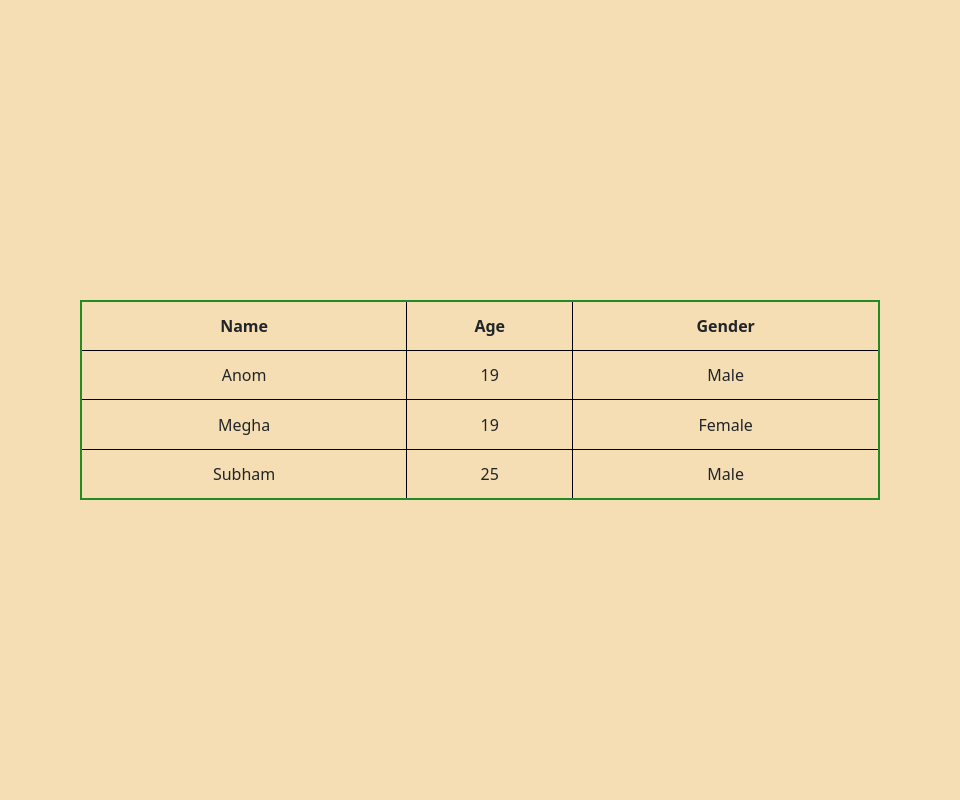
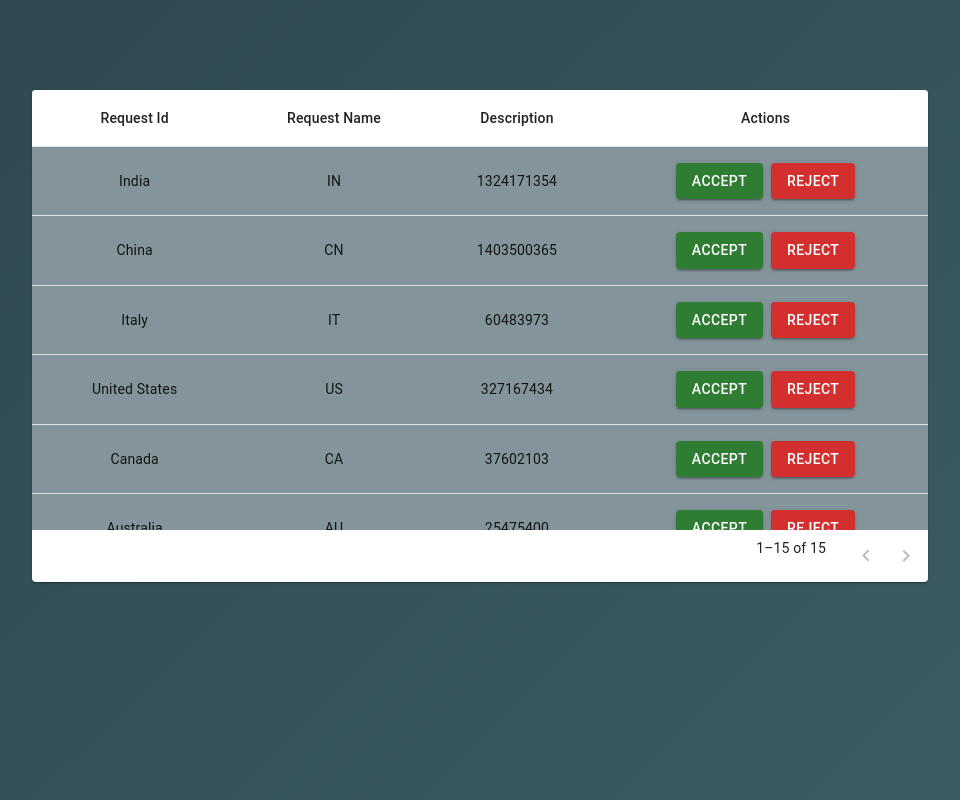
Before and after one commit to Uni-Libro/Admin-Panel, a React (Create React App) app: page /table in a window 1280 px wide. Shown: the whole page, without its empty margins (160-1120 px from the left). Built offline with nearby package versions, Linux system fonts and the light colour scheme.

Commit message:
table page completed

```diff
--- a/package.json
+++ b/package.json
@@ -3,6 +3,10 @@
   "version": "0.1.0",
   "private": true,
   "dependencies": {
+    "@emotion/react": "^11.10.5",
+    "@emotion/styled": "^11.10.5",
+    "@mui/material": "^5.11.0",
+    "@mui/x-data-grid": "^5.17.14",
     "@testing-library/jest-dom": "^5.16.5",
     "@testing-library/react": "^13.4.0",
     "@testing-library/user-event": "^13.5.0",
--- a/src/Table-design.css
+++ b/src/Table-design.css
@@ -1,24 +1,20 @@
-.Table {
-  width: 100%;
-  height: 100vh;
+.paper {
+  margin: auto;
+  margin-top: 7%;
+}
+
+.table-container {
+  background-color: #83959a;
+}
+
+.content {
+  background: linear-gradient(-45deg, #496b73, #274046, #1d3035);
+  background-size: 400% 400%;
+  animation: gradient 15s ease infinite;
+
   display: flex;
   justify-content: center;
   align-items: center;
-  background-color: wheat;
+  width: 100vw;
+  height: 100vh;
 }
-
-table {
-  border: 2px solid forestgreen;
-  width: 800px;
-  height: 200px;
-}
-
-td {
-  border: 1px solid black;
-  text-align: center;
-}
-
-th {
-  border: 1px solid black;
-  text-align: center;
-}
--- a/src/Table.js
+++ b/src/Table.js
@@ -1,31 +1,129 @@
-import React from "react"
-import "./Table-design.css"
+import * as React from 'react';
+import Paper from '@mui/material/Paper';
+import Table from '@mui/material/Table';
+import TableBody from '@mui/material/TableBody';
+import TableCell from '@mui/material/TableCell';
+import TableContainer from '@mui/material/TableContainer';
+import TableHead from '@mui/material/TableHead';
+import TablePagination from '@mui/material/TablePagination';
+import TableRow from '@mui/material/TableRow';
+import './Table-design.css'
+import { Button } from '@mui/material';
+import { AlertDialog, FormDialog } from './hooks/Dialog';
 
-const data = [
-  { name: "Anom", age: 19, gender: "Male" },
-  { name: "Megha", age: 19, gender: "Female" },
-  { name: "Subham", age: 25, gender: "Male" },
-]
+const columns = [
+  { id: 'id', label: 'Request Id', minWidth: 100, align: 'center' },
+  { id: 'name', label: 'Request Name', minWidth: 100, align: 'center' },
+  {
+    id: 'description',
+    label: 'Description',
+    minWidth: 100,
+    align: 'center',
+  },
+];
 
-export default function (props) {
+function createData(id, name, description) {
+  return { id, name, description };
+}
+
+const rows = [
+  createData('India', 'IN', 1324171354,),
+  createData('China', 'CN', 1403500365,),
+  createData('Italy', 'IT', 60483973,),
+  createData('United States', 'US', 327167434,),
+  createData('Canada', 'CA', 37602103,),
+  createData('Australia', 'AU', 25475400,),
+  createData('Germany', 'DE', 83019200,),
+  createData('Ireland', 'IE', 4857000,),
+  createData('Mexico', 'MX', 126577691,),
+  createData('Japan', 'JP', 126317000,),
+  createData('France', 'FR', 67022000,),
+  createData('United Kingdom', 'GB', 67545757,),
+  createData('Russia', 'RU', 146793744,),
+  createData('Nigeria', 'NG', 200962417,),
+  createData('Brazil', 'BR', 210147125,),
+];
+
+export default function StickyHeadTable() {
+  const [page, setPage] = React.useState(0);
+  const [activeDialog, setActiveDialog] = React.useState(false);
+  const [rowsPerPage, setRowsPerPage] = React.useState(30);
+
+  const handleChangePage = (event, newPage) => {
+    setPage(newPage);
+  };
+
+  const handleChangeRowsPerPage = (event) => {
+    setRowsPerPage(+event.target.value);
+    setPage(0);
+  };
+
   return (
-    <div className="Table">
-      <table>
-        <tr>
-          <th>Name</th>
-          <th>Age</th>
-          <th>Gender</th>
-        </tr>
-        {data.map((val, key) => {
-          return (
-            <tr key={key}>
-              <td>{val.name}</td>
-              <td>{val.age}</td>
-              <td>{val.gender}</td>
-            </tr>
-          )
-        })}
-      </table>
+    <div className='content'>
+      <Paper sx={{ width: '70%', overflow: 'hidden' }} className='paper'>
+        <TableContainer sx={{ maxHeight: 440 }} className='table-container'>
+          <Table stickyHeader aria-label="sticky table">
+            <TableHead>
+              <TableRow>
+                {columns.map((column) => (
+                  <TableCell
+                    key={column.id}
+                    align={column.align}
+                    style={{ minWidth: column.minWidth }}
+                  >
+                    {column.label}
+                  </TableCell>
+                ))}
+                <TableCell align='center'
+                  style={{ minWidth: 100 }}>Actions</TableCell>
+              </TableRow>
+            </TableHead>
+            <TableBody>
+              {rows
+                .slice(page * rowsPerPage, page * rowsPerPage + rowsPerPage)
+                .map((row) => {
+                  return (
+                    <TableRow hover role="checkbox" tabIndex={-1} key={row.code}>
+                      {columns.map((column) => {
+                        const value = row[column.id];
+                        return (
+                          <TableCell key={column.id} align={column.align}>
+                            {column.format && typeof value === 'number'
+                              ? column.format(value)
+                              : value}
+                          </TableCell>
+                        );
+                      })}
+                      <TableCell align='center'>
+                        <Button variant="contained" style={{ marginRight: 4 }} color="success" onClick={() => {
+                          setActiveDialog('alert');
+                        }}>
+                          Accept
+                        </Button>
+                        <Button variant="contained" style={{ marginLeft: 4 }} color="error" onClick={() => {
+                          setActiveDialog('form');
+                        }}>
+                          Reject
+                        </Button>
+                      </TableCell>
+                    </TableRow>
+                  );
+                })}
+            </TableBody>
+          </Table>
+        </TableContainer>
+        <TablePagination
+          rowsPerPageOptions={[50]}
+          component="div"
+          count={rows.length}
+          rowsPerPage={rowsPerPage}
+          page={page}
+          onPageChange={handleChangePage}
+          onRowsPerPageChange={handleChangeRowsPerPage}
+        />
+      </Paper>
+      <AlertDialog open={activeDialog === 'alert'} handleClose={() => setActiveDialog(false)} />
+      <FormDialog open={activeDialog === 'form'} handleClose={() => setActiveDialog(false)} />
     </div>
   );
 }
--- /dev/null
+++ b/src/hooks/Dialog.js
@@ -0,0 +1,68 @@
+import * as React from 'react';
+import Button from '@mui/material/Button';
+import Dialog from '@mui/material/Dialog';
+import TextField from '@mui/material/TextField';
+import DialogActions from '@mui/material/DialogActions';
+import DialogContent from '@mui/material/DialogContent';
+import DialogContentText from '@mui/material/DialogContentText';
+import DialogTitle from '@mui/material/DialogTitle';
+
+export function AlertDialog({
+  handleClose,
+  open,
+}) {
+  return (
+    <Dialog
+      open={open}
+      onClose={handleClose}
+      aria-labelledby="alert-dialog-title"
+      aria-describedby="alert-dialog-description"
+    >
+      <DialogTitle id="alert-dialog-title">
+        {"Use Google's location service?"}
+      </DialogTitle>
+      <DialogContent>
+        <DialogContentText id="alert-dialog-description">
+          Let Google help apps determine location. This means sending anonymous
+          location data to Google, even when no apps are running.
+        </DialogContentText>
+      </DialogContent>
+      <DialogActions>
+        <Button onClick={handleClose}>Disagree</Button>
+        <Button onClick={handleClose} autoFocus>
+          Agree
+        </Button>
+      </DialogActions>
+    </Dialog>
+  );
+}
+
+export function FormDialog({
+  handleClose,
+  open,
+}) {
+  return (
+    <Dialog open={open} onClose={handleClose}>
+      <DialogTitle>Subscribe</DialogTitle>
+      <DialogContent>
+        <DialogContentText>
+          To subscribe to this website, please enter your email address here. We
+          will send updates occasionally.
+        </DialogContentText>
+        <TextField
+          autoFocus
+          margin="dense"
+          id="name"
+          label="Email Address"
+          type="email"
+          fullWidth
+          variant="standard"
+        />
+      </DialogContent>
+      <DialogActions>
+        <Button onClick={handleClose}>Cancel</Button>
+        <Button onClick={handleClose}>Subscribe</Button>
+      </DialogActions>
+    </Dialog>
+  );
+}
```
Also changed, not shown: 1 other file (tests, documents, lock files or other folders).
